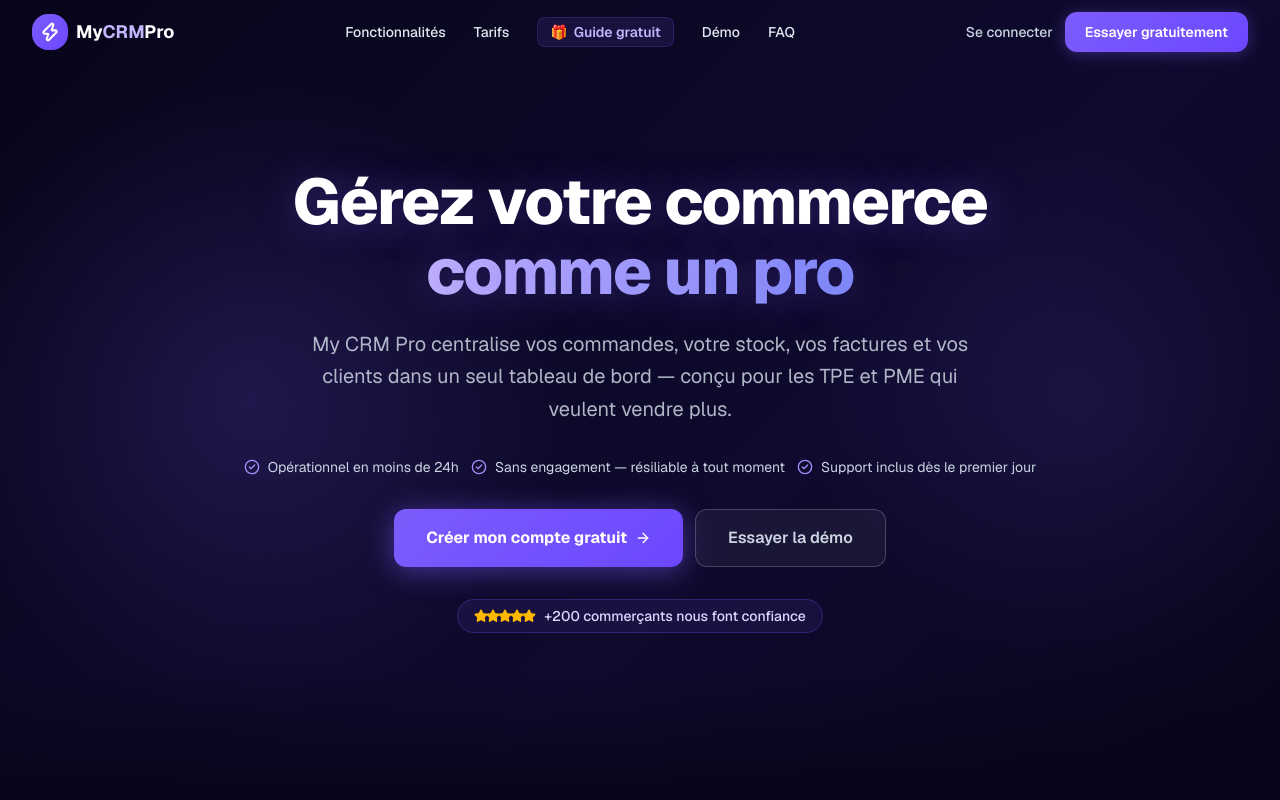
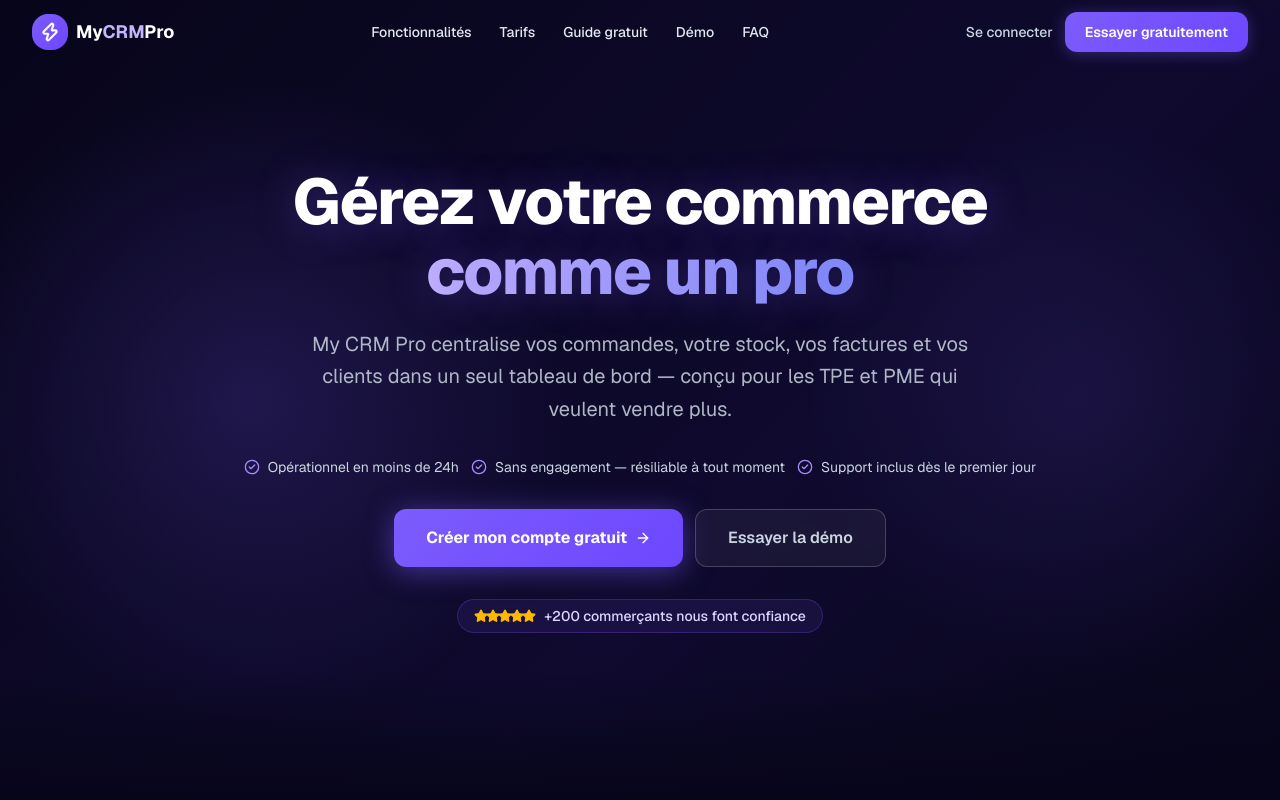
Before and after one commit to Jepht-love/my-crm-pro, a Next.js app: page / in a window 1280 px wide. Shown: the top 800 px of the page. Built offline with nearby package versions, Linux system fonts and the light colour scheme.

Commit message:
fix: Guide gratuit — lien simple sans encadré ni emoji

```diff
--- a/src/components/Navbar.tsx
+++ b/src/components/Navbar.tsx
@@ -49,16 +49,6 @@ export default function Navbar() {
           {/* Desktop nav */}
           <nav className="hidden md:flex items-center gap-7">
             {navLinks.map((link) => (
-              link.href === "/guide" ? (
-                <a
-                  key={link.href}
-                  href={link.href}
-                  className="text-sm font-semibold flex items-center gap-1.5 px-3 py-1 rounded-lg transition-all hover:opacity-90"
-                  style={{ background: "rgba(124,92,252,0.12)", color: scrolled ? "#7C5CFC" : "#C4B5FD", border: "1px solid rgba(124,92,252,0.2)" }}
-                >
-                  <span>🎁</span> {link.label}
-                </a>
-              ) : (
               <a
                 key={link.href}
                 href={link.href}
@@ -66,7 +56,6 @@ export default function Navbar() {
               >
                 {link.label}
               </a>
-              )
             ))}
           </nav>
 
@@ -100,17 +89,6 @@ export default function Navbar() {
         {open && (
           <div className="md:hidden bg-white border-t border-slate-100 py-4 rounded-b-2xl shadow-xl">
             {navLinks.map((link) => (
-              link.href === "/guide" ? (
-                <a
-                  key={link.href}
-                  href={link.href}
-                  onClick={() => setOpen(false)}
-                  className="flex items-center gap-2 mx-3 my-1 px-4 py-3 text-sm font-semibold rounded-xl transition-colors"
-                  style={{ background: "rgba(124,92,252,0.08)", color: "#7C5CFC" }}
-                >
-                  <span>🎁</span> {link.label}
-                </a>
-              ) : (
               <a
                 key={link.href}
                 href={link.href}
@@ -119,7 +97,6 @@ export default function Navbar() {
               >
                 {link.label}
               </a>
-              )
             ))}
             <div className="px-4 pt-3 border-t border-slate-100 mt-2 space-y-2">
               <a
```
Lines whose indentation alone changed are shown as unchanged.
